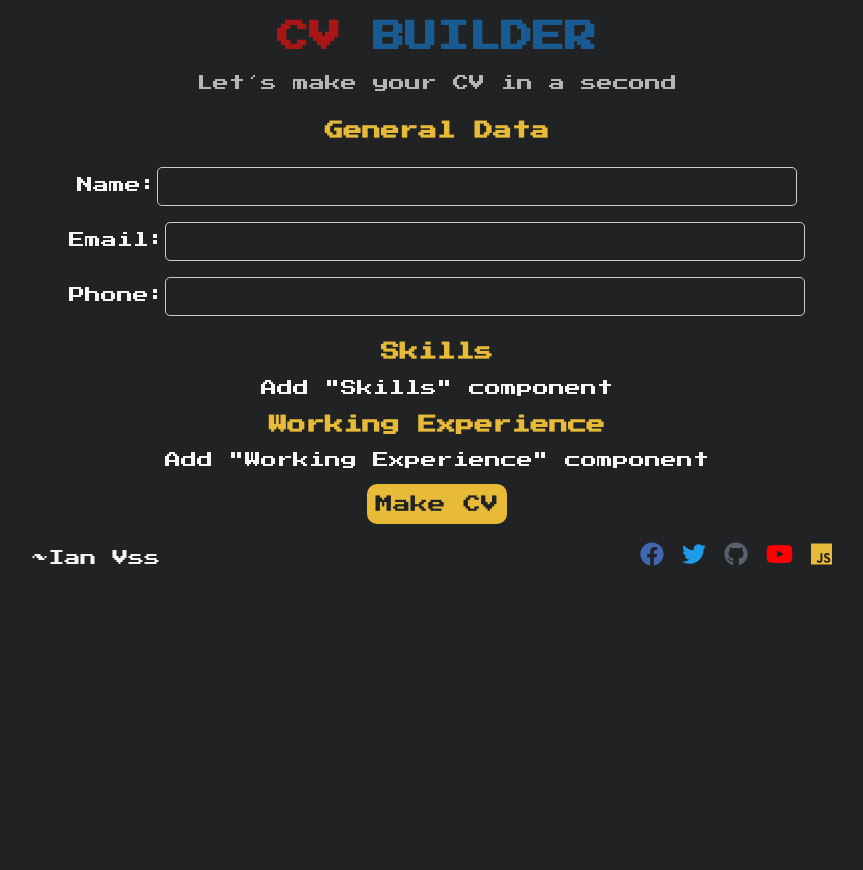
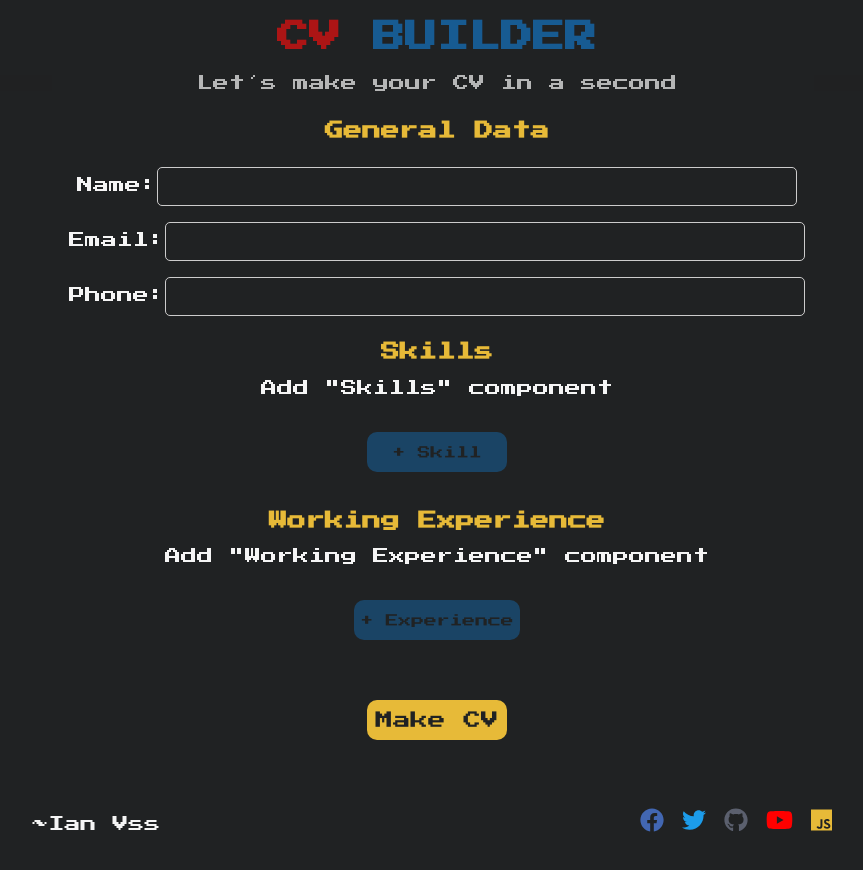
Before and after one commit to ian117/cv-app, a React (Create React App) app: page / in a window 1280 px wide. Shown: the top 870 px of the page, without its empty margins (203-1066 px from the left). Before the commit the page ends 800 px from the top, so only its background shows below. Built offline with nearby package versions, Linux system fonts and the light colour scheme.

Commit message:
button add

```diff
--- a/src/App.css
+++ b/src/App.css
@@ -34,9 +34,12 @@
 /* Footer stuff-- Beg */
 
 .FooterDiv {
+  margin-top: 50px;
+  margin-bottom: 30px;
   display: flex;
   justify-content: space-around;
-  min-height: 40px;
+  min-height: 60px;
+  width: 100%;
 }
 .FooterDiv > div > div {
   display: flex;
@@ -92,6 +95,7 @@
 }
 
 .CV-Builder > form > button {
+  margin: 40px 0 10px 0;
   width: 140px;
   height: 40px;
   font-size: 1.1rem;
@@ -135,4 +139,30 @@
   box-sizing: border-box;
 }
 
+.btnForAdd {
+  margin: 20px 0px 20px 0px;
+  min-width: 140px;
+  min-height: 40px;
+  font-size: 0.8rem;
+  border-radius: 10px;
+  cursor: pointer;
+  outline: none;
+  box-shadow: none;
+  border-style: none;
+  color: rgb(32,34,35);
+  background-color: rgb(23,91,146);;
+  transition: all .2s ease-in-out;
+  opacity: 0.6;
+}
+
+.btnForAdd:focus {
+  outline:0;
+}
+
+.btnForAdd:hover {
+  backface-visibility: hidden;
+  transform: scale(1.1);
+  opacity: 1;
+}
+
 /* CV Builder stuff-- End */
--- a/src/components/CvBuilder.jsx
+++ b/src/components/CvBuilder.jsx
@@ -33,11 +33,13 @@ const CvBuilder = () => {
            <div>
                 <h3>Skills</h3>
                 <p>Add "Skills" component</p>
+                <button type="button" className="btnForAdd">+ Skill</button>
 
            </div>
            <div>
                 <h3>Working Experience</h3>
                 <p>Add "Working Experience" component</p>
+                <button type="button" className="btnForAdd">+ Experience</button>
 
            </div>
 
```
